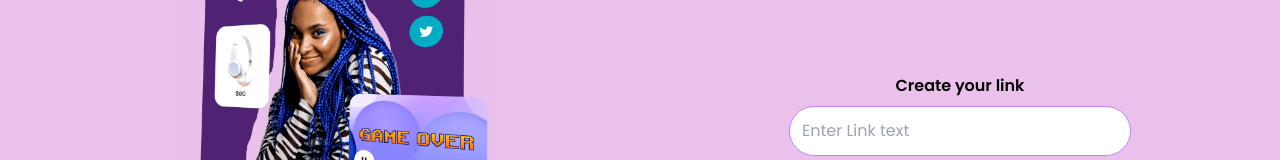
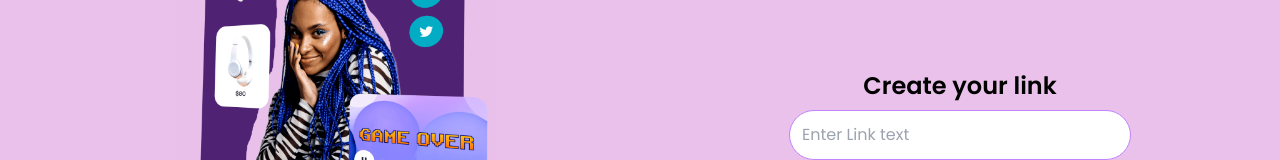
Before and after one commit to kumail-ahmad/myLink, a Next.js app: page /generate in a window 1280 px wide. Shown: the part 366-526 px from the top of the page. Built offline with nearby package versions, Linux system fonts and the light colour scheme.

Commit message:
added inputs in generate

```diff
--- a/app/generate/page.js
+++ b/app/generate/page.js
@@ -7,7 +7,7 @@ const Generate = () => {
         <Image alt="image" src="/generate.png" width={320} height={320} />
       </div>
       <div className="inputs flex flex-col justify-center items-center gap-2">
-        <p className="font-poppins font-semibold">Create your link</p>
+        <p className="font-poppins font-semibold text-2xl">Create your link</p>
         <input className="border border-purple-400 rounded-full p-3" type="text" placeholder="Enter Link text" />
         <input className="border border-purple-400 rounded-full p-3" type="text" placeholder="Enter Link " />
         <button className="bg-purple-500 hover:bg-purple-600 text-white font-bold py-3 px-5 rounded-full" type="submit">Submit</button>
```
